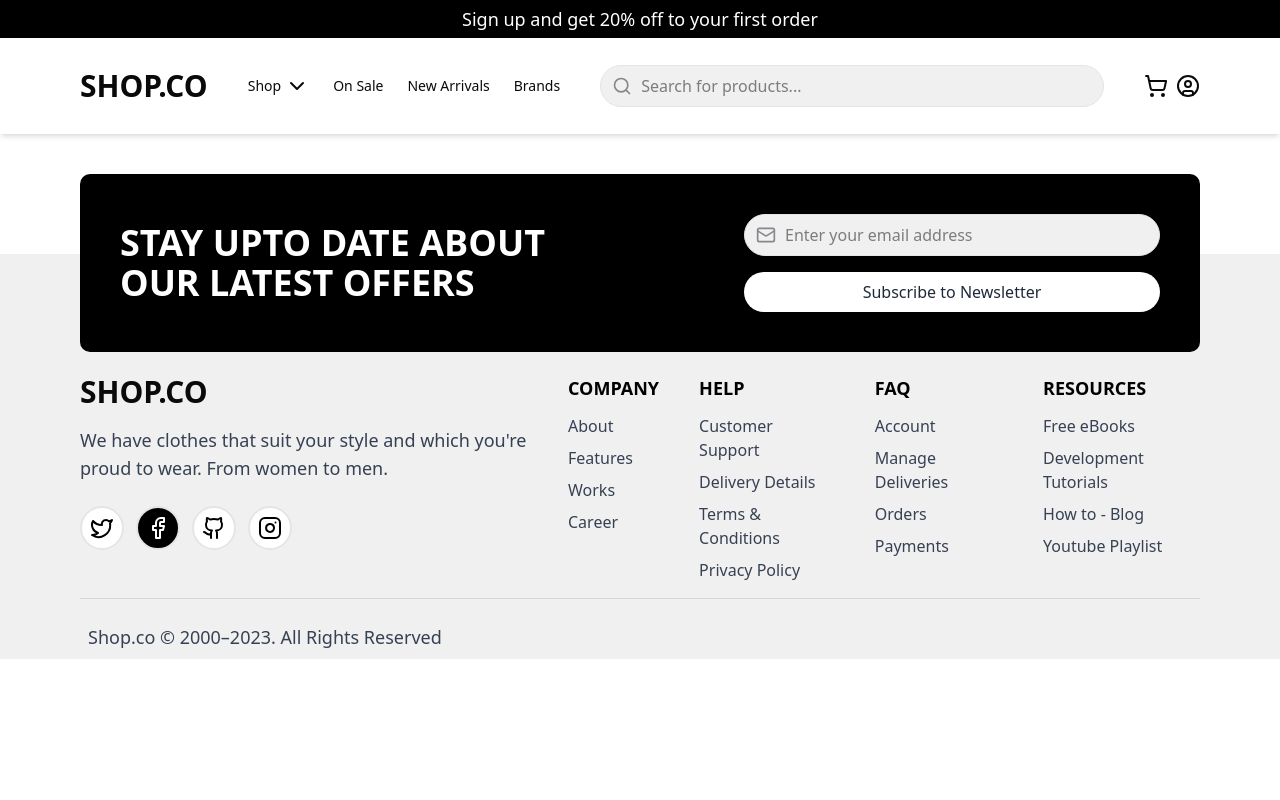
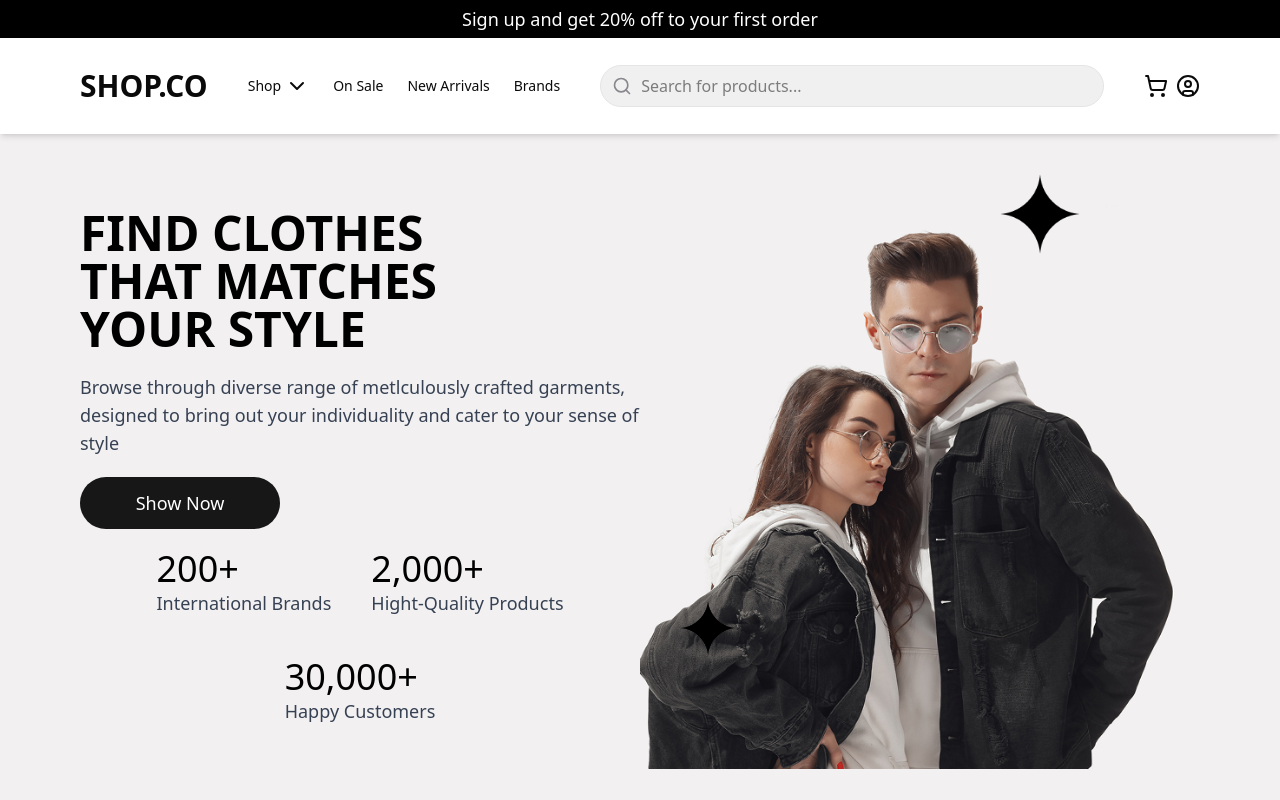
Before and after one commit to sandikabima/shop-co, a React (Vite) app in the folder frontend/: page /customer/dashboard in a window 1280 px wide. Shown: the top 800 px of the page. Built offline with nearby package versions, Linux system fonts and the light colour scheme.

Commit message:
feat: banner to dashboard

```diff
--- /dev/null
+++ b/frontend/src/components/molecules/Banner.jsx
@@ -0,0 +1,58 @@
+import Button from "../atom/Button"
+import Heading from "../atom/Heading"
+import Paragraph from "../atom/Paragraph"
+import vectorImage from "@/assets/Vector.png";
+import bannerImage from "@/assets/img-banner.png";
+
+const Banner = () => {
+    return (
+        <section className="w-full h-[calc(100vh-98px)] md:h-[calc(100vh-134px)] bg-[#F2F0F1] text-white flex flex-col md:flex-row items-center justify-between md:px-20">
+            <div className="flex-1 flex flex-col space-y-5 px-5 md:px-0 mt-10 md:mt-0 overflow-hidden">
+                <Heading className="md:text-left md:w-[400px] w-[300px]">
+                    FIND CLOTHES THAT MATCHES YOUR STYLE
+                </Heading>
+                <Paragraph>
+                    Browse through diverse range of metlculously crafted garments,
+                    designed to bring out your individuality and cater to your sense of
+                    style
+                </Paragraph>
+                <Button variant="neutral" size={"lg"} className="rounded-full md:w-50">
+                    Show Now
+                </Button>
+                <div className="flex flex-wrap justify-center gap-10">
+                    <div>
+                        <Heading level={2} className="font-medium">200+</Heading>
+                        <Paragraph className="md:text-md">International Brands</Paragraph>
+                    </div>
+                    <div>
+                        <Heading level={2} className="font-medium">2,000+</Heading>
+                        <Paragraph className="md:text-md">Hight-Quality Products</Paragraph>
+                    </div>
+                    <div>
+                        <Heading level={2} className="font-medium">30,000+</Heading>
+                        <Paragraph className="md:text-md">Happy Customers</Paragraph>
+                    </div>
+                </div>
+            </div>
+            <div className="flex-1 w-full h-full relative overflow-hidden">
+                <img
+                    src={vectorImage}
+                    alt="Vector"
+                    className=" w-20 absolute z-2 md:top-10 md:right-30 right-10 top-10"
+                />
+                <img
+                    src={vectorImage}
+                    alt="Vector"
+                    className=" w-14 absolute z-2 md:bottom-36 md:left-10 bottom-0 left-10"
+                />
+                <img
+                    src={bannerImage}
+                    alt="Image"
+                    className="object-contain absolute md:right-5 md:top-5 top-0 h-full w-full"
+                />
+            </div>
+        </section>
+    )
+}
+
+export default Banner
--- a/frontend/src/page/customer/Dashboard.jsx
+++ b/frontend/src/page/customer/Dashboard.jsx
@@ -1,7 +1,9 @@
+import Banner from "@/components/molecules/Banner"
+
 const CustomerDashboard = () => {
     return (
         <>
-
+            <Banner />
         </>
     )
 }
```
Also changed, not shown: frontend/src/assets/Vector.png (added), frontend/src/assets/img-banner.png (added).
